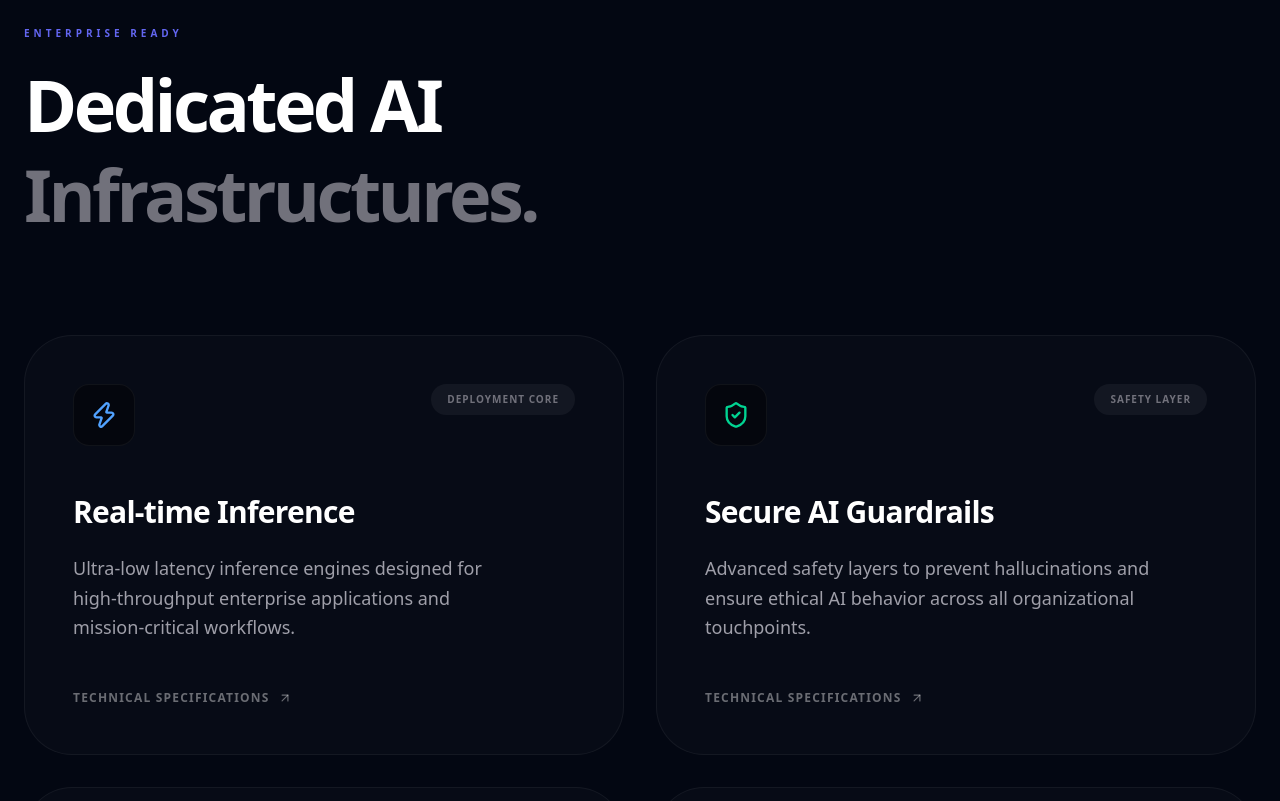
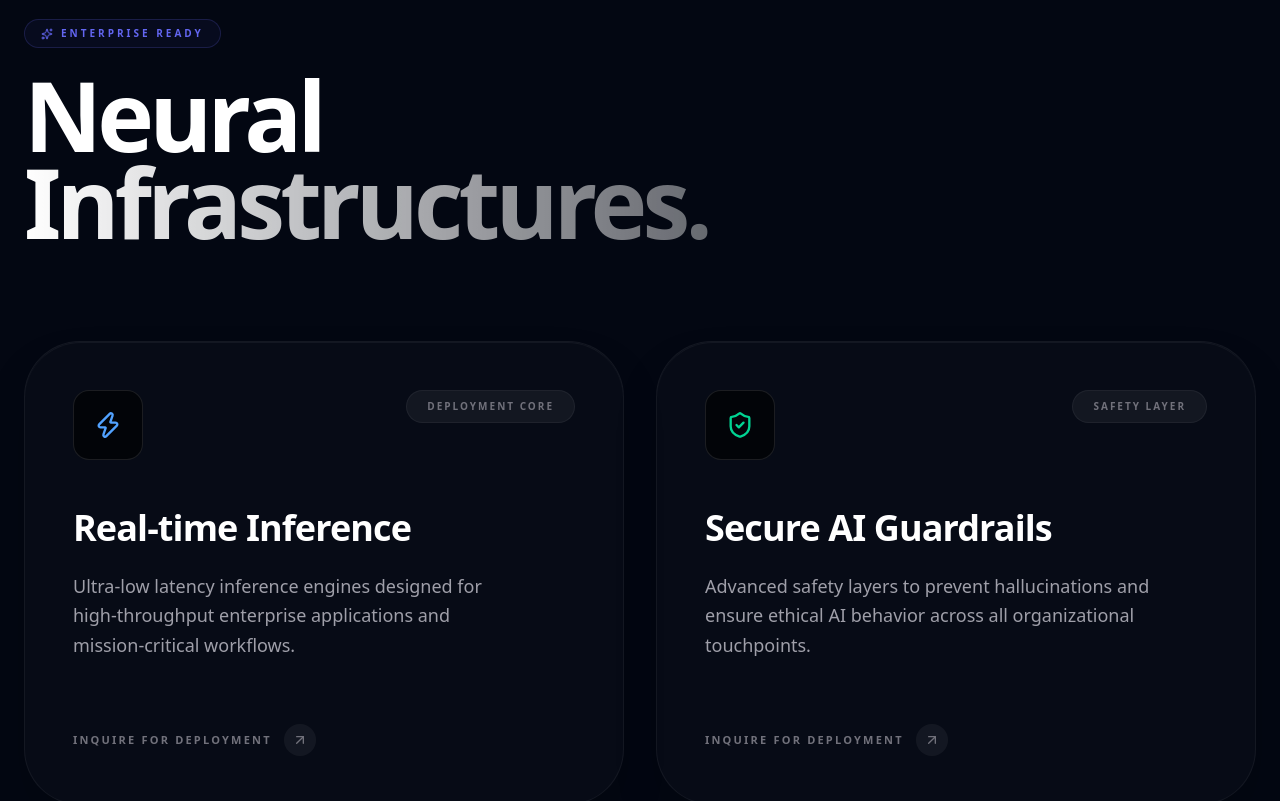
Before and after one commit to ankitaimlengineer/azentic-ai-website, a Next.js app: page / in a window 1280 px wide. Shown: the part 4420-5221 px from the top of the page. Built offline with nearby package versions, Linux system fonts and the light colour scheme.

Commit message:
Updated some features

```diff
--- a/app/layout.tsx
+++ b/app/layout.tsx
@@ -18,8 +18,13 @@ const geistMono = Geist_Mono({
 export const metadata: Metadata = {
   title: "Azentic AI | Architecting Autonomous Intelligence",
   description: "Global leaders in neural architectures and enterprise AI solutions.",
-  icons: {
-    icon: "/icon1.png", // આ લાઈન ખાસ ચેક કરી લેજો
+   icons: {
+    icon: [
+      { url: "/icon1.png", sizes: "32x32", type: "image/png" },
+      { url: "/icon1.png", sizes: "144x144", type: "image/png" }, // આ ગૂગલ માટે છે
+      { url: "/icon1.png", sizes: "512x512", type: "image/png" },
+    ],
+    apple: "/icon1.png", // એપલના ફોન માટે
   },
 };
 
--- a/components/home/AISolutions.tsx
+++ b/components/home/AISolutions.tsx
@@ -1,7 +1,7 @@
 "use client";
 import React from "react";
 import { motion } from "framer-motion";
-import { Zap, ShieldCheck, Cpu, Code2, ArrowUpRight } from "lucide-react";
+import { Zap, ShieldCheck, Cpu, Code2, ArrowUpRight, Sparkles } from "lucide-react";
 
 const solutions = [
   {
@@ -9,49 +9,54 @@ const solutions = [
     title: "Real-time Inference",
     description: "Ultra-low latency inference engines designed for high-throughput enterprise applications and mission-critical workflows.",
     tag: "Deployment Core",
-    glow: "group-hover:bg-blue-500/10"
+    glow: "group-hover:bg-blue-500/20"
   },
   {
     icon: <ShieldCheck className="text-emerald-400" size={28} />,
     title: "Secure AI Guardrails",
     description: "Advanced safety layers to prevent hallucinations and ensure ethical AI behavior across all organizational touchpoints.",
     tag: "Safety Layer",
-    glow: "group-hover:bg-emerald-500/10"
+    glow: "group-hover:bg-emerald-500/20"
   },
   {
     icon: <Cpu className="text-purple-400" size={28} />,
     title: "Edge Optimization",
     description: "Deploy heavy models on edge devices with our proprietary quantization and neural pruning techniques.",
     tag: "Hardware Sync",
-    glow: "group-hover:bg-purple-500/10"
+    glow: "group-hover:bg-purple-500/20"
   },
   {
     icon: <Code2 className="text-amber-400" size={28} />,
     title: "Custom LLM Fine-tuning",
     description: "Tailor our base models to your specific industry data, private terminology, and specialized business logic.",
     tag: "Model Forge",
-    glow: "group-hover:bg-amber-500/10"
+    glow: "group-hover:bg-amber-500/20"
   }
 ];
 
 export default function AISolutions() {
   return (
-    <section className="py-32 bg-[#030712] border-t border-white/5 relative overflow-hidden">
+    <section id="services" className="py-32 bg-[#030712] border-t border-white/5 relative overflow-hidden scroll-mt-24">
       {/* Background Decorative Elements */}
-      <div className="absolute top-0 right-0 w-[500px] h-[500px] bg-primary/5 blur-[120px] -z-10" />
+      <div className="absolute top-0 right-0 w-[600px] h-[600px] bg-[#6366F1]/5 blur-[140px] -z-10" />
+      <div className="absolute bottom-0 left-0 w-[400px] h-[400px] bg-blue-500/5 blur-[120px] -z-10" />
 
       <div className="container mx-auto max-w-7xl px-6">
-        {/* Header */}
-        <div className="mb-24">
+        {/* Header Section */}
+        <div className="mb-24 text-center md:text-left">
           <motion.div
-            initial={{ opacity: 0, x: -20 }}
-            whileInView={{ opacity: 1, x: 0 }}
+            initial={{ opacity: 0, y: 20 }}
+            whileInView={{ opacity: 1, y: 0 }}
             viewport={{ once: true }}
+            transition={{ duration: 0.8 }}
           >
-            <span className="text-primary font-bold text-[10px] tracking-[0.4em] uppercase">Enterprise Ready</span>
-            <h2 className="text-5xl md:text-7xl font-bold tracking-tighter text-white mt-4 leading-tight">
-              Dedicated AI <br />
-              <span className="text-zinc-500">Infrastructures.</span>
+            <div className="inline-flex items-center gap-2 px-4 py-1.5 rounded-full border border-primary/20 bg-primary/5 mb-6">
+              <Sparkles size={12} className="text-primary" />
+              <span className="text-primary font-bold text-[10px] tracking-[0.3em] uppercase">Enterprise Ready</span>
+            </div>
+            <h2 className="text-6xl md:text-8xl font-black tracking-tighter text-white leading-[0.9]">
+              Neural <br />
+              <span className="bg-clip-text text-transparent bg-gradient-to-r from-white to-white/40">Infrastructures.</span>
             </h2>
           </motion.div>
         </div>
@@ -59,42 +64,49 @@ export default function AISolutions() {
         {/* Solutions Grid */}
         <div className="grid grid-cols-1 md:grid-cols-2 gap-8">
           {solutions.map((item, index) => (
+            <a href="#contact" key={index} className="block group">
               <motion.div
-              key={index}
                 initial={{ opacity: 0, y: 30 }}
                 whileInView={{ opacity: 1, y: 0 }}
                 viewport={{ once: true }}
-              transition={{ delay: index * 0.1 }}
-              whileHover={{ y: -5 }}
-              className="group relative p-12 rounded-[48px] bg-white/[0.02] border border-white/5 hover:border-white/10 transition-all duration-500 overflow-hidden"
+                transition={{ delay: index * 0.1, duration: 0.6 }}
+                whileHover={{ y: -10 }}
+                className="relative p-12 rounded-[56px] bg-white/[0.02] border border-white/5 group-hover:border-primary/40 group-hover:bg-white/[0.04] transition-all duration-500 overflow-hidden h-full cursor-pointer shadow-2xl"
               >
-              {/* Spotlight Effect */}
-              <div className={`absolute inset-0 opacity-0 group-hover:opacity-100 blur-3xl transition-opacity duration-700 -z-10 ${item.glow}`} />
+                {/* Spotlight/Glow Effect on Hover */}
+                <div className={`absolute -inset-24 opacity-0 group-hover:opacity-100 blur-[100px] transition-opacity duration-1000 -z-10 ${item.glow}`} />
 
                 <div className="relative z-10 flex flex-col h-full">
                   <div className="flex justify-between items-start mb-12">
-                  <div className="p-4 rounded-2xl bg-black/40 border border-white/5 group-hover:scale-110 group-hover:border-white/20 transition-all duration-500">
+                    <div className="p-5 rounded-2xl bg-black/60 border border-white/10 group-hover:scale-110 group-hover:border-primary/50 group-hover:text-white transition-all duration-500 shadow-inner">
                       {item.icon}
                     </div>
-                  <span className="text-[10px] font-bold text-zinc-500 uppercase tracking-widest bg-white/5 px-4 py-2 rounded-full">
+                    <span className="text-[10px] font-bold text-zinc-500 uppercase tracking-[0.2em] bg-white/5 px-5 py-2 rounded-full border border-white/5 group-hover:text-zinc-300 group-hover:border-white/10 transition-colors">
                       {item.tag}
                     </span>
                   </div>
 
                   <div className="flex-grow">
-                  <h4 className="text-3xl font-bold text-white mb-6 tracking-tight group-hover:text-primary transition-colors">
+                    <h4 className="text-4xl font-bold text-white mb-6 tracking-tight group-hover:text-primary transition-colors duration-300">
                       {item.title}
                     </h4>
-                  <p className="text-zinc-400 text-lg leading-relaxed font-light max-w-md">
+                    <p className="text-zinc-400 text-lg leading-relaxed font-light max-w-md group-hover:text-zinc-300 transition-colors">
                       {item.description}
                     </p>
                   </div>
 
-                <div className="mt-12 flex items-center gap-2 text-white/40 group-hover:text-white transition-colors text-xs font-bold uppercase tracking-widest cursor-pointer">
-                  Technical Specifications <ArrowUpRight size={14} />
+                  <div className="mt-16 flex items-center gap-3 text-zinc-500 group-hover:text-white transition-all duration-300">
+                    <span className="text-[11px] font-black uppercase tracking-[0.2em]">Inquire for deployment</span>
+                    <div className="p-2 rounded-full bg-white/5 group-hover:bg-primary group-hover:text-black transition-all">
+                      <ArrowUpRight size={16} />
                     </div>
                   </div>
+                </div>
+
+                {/* Subtle Inner Border Shine */}
+                <div className="absolute inset-0 border-t border-white/5 pointer-events-none rounded-[56px]" />
               </motion.div>
+            </a>
           ))}
         </div>
       </div>
--- a/components/home/Pricing.tsx
+++ b/components/home/Pricing.tsx
@@ -1,44 +1,120 @@
 "use client";
+import React from "react";
 import { Check, Sparkles } from "lucide-react";
 import { motion } from "framer-motion";
 
 const plans = [
-  { name: "Starter", price: "$0", desc: "For individual developers", features: ["1,000 API Credits", "Community Support", "Basic Neural Models"] },
-  { name: "Professional", price: "$149", desc: "For scaling startups", features: ["Unlimited Credits", "Priority Support", "Custom Fine-tuning", "Advanced Analytics"], highlight: true },
-  { name: "Enterprise", price: "Custom", desc: "For global corporations", features: ["Dedicated GPU Cluster", "24/7 Concierge", "On-premise Deployment", "Custom Ethics Layer"] },
+  {
+    name: "Starter",
+    price: "$0",
+    desc: "For individual developers & neural research.",
+    features: ["1,000 API Credits", "Community Support", "Basic Neural Models", "Public Access"],
+    buttonText: "Get Started",
+    highlight: false
+  },
+  {
+    name: "Professional",
+    price: "$149",
+    desc: "For scaling startups & specialized AI teams.",
+    features: ["Unlimited Credits", "Priority Support", "Custom Fine-tuning", "Advanced Analytics", "Private Dedicated Nodes"],
+    highlight: true,
+    buttonText: "Get Started"
+  },
+  {
+    name: "Enterprise",
+    price: "Custom",
+    desc: "For global corporations & research labs.",
+    features: ["Dedicated GPU Cluster", "24/7 Concierge", "On-premise Deployment", "Custom Ethics Layer", "SLA Guarantee"],
+    buttonText: "Contact Sales",
+    highlight: false
+  },
 ];
 
 export default function Pricing() {
   return (
-    <section id="pricing" className="py-32 bg-[#030712]">
-      <div className="max-w-7xl mx-auto px-6 text-center mb-20">
-        <span className="text-[#6366F1] font-bold text-[10px] tracking-[0.4em] uppercase">Pricing Plans</span>
-        <h2 className="text-5xl md:text-7xl font-black text-white mt-4 tracking-tighter">Scale with <span className="text-zinc-500">Confidence.</span></h2>
+    <section id="pricing" className="py-32 bg-[#030712] relative overflow-hidden scroll-mt-24">
+      {/* Background Cinematic Glow */}
+      <div className="absolute top-1/2 left-1/2 -translate-x-1/2 -translate-y-1/2 w-[800px] h-[600px] bg-[#6366F1]/5 blur-[150px] -z-10" />
+
+      <div className="max-w-7xl mx-auto px-6 text-center mb-24">
+        <motion.div
+          initial={{ opacity: 0, y: 20 }}
+          whileInView={{ opacity: 1, y: 0 }}
+          viewport={{ once: true }}
+          transition={{ duration: 0.8 }}
+        >
+          <div className="inline-flex items-center gap-2 px-4 py-1.5 rounded-full border border-[#6366F1]/20 bg-[#6366F1]/5 mb-6">
+            <Sparkles size={12} className="text-[#6366F1]" />
+            <span className="text-[#6366F1] font-bold text-[10px] tracking-[0.3em] uppercase">Pricing Architecture</span>
+          </div>
+          <h2 className="text-6xl md:text-9xl font-black text-white mt-4 tracking-tighter leading-[0.9]">
+            Scale with <br />
+            <span className="bg-clip-text text-transparent bg-gradient-to-r from-white to-white/40">Confidence.</span>
+          </h2>
+        </motion.div>
       </div>
+
       <div className="grid grid-cols-1 md:grid-cols-3 gap-8 max-w-7xl mx-auto px-6">
         {plans.map((plan, i) => (
           <motion.div
             key={i}
-            whileHover={{ y: -10 }}
-            className={`p-10 rounded-[40px] border ${plan.highlight ? "border-[#6366F1] bg-[#6366F1]/5" : "border-white/5 bg-white/[0.02]"} relative overflow-hidden group`}
+            initial={{ opacity: 0, y: 30 }}
+            whileInView={{ opacity: 1, y: 0 }}
+            viewport={{ once: true }}
+            transition={{ delay: i * 0.1, duration: 0.6 }}
+            whileHover={{ y: -12 }}
+            className={`p-12 rounded-[56px] border ${
+              plan.highlight
+              ? "border-[#6366F1] bg-[#6366F1]/5 shadow-[0_0_60px_rgba(99,102,241,0.15)]"
+              : "border-white/5 bg-white/[0.02]"
+            } relative overflow-hidden group transition-all duration-500 flex flex-col h-full backdrop-blur-sm`}
           >
-            {plan.highlight && <div className="absolute top-6 right-6 bg-[#6366F1] text-white text-[10px] font-bold px-3 py-1 rounded-full flex items-center gap-1"><Sparkles size={10}/> MOST POPULAR</div>}
-            <h4 className="text-xl font-bold text-white mb-2">{plan.name}</h4>
-            <div className="flex items-baseline gap-1 mb-6">
-              <span className="text-4xl font-black text-white">{plan.price}</span>
-              {plan.price !== "Custom" && <span className="text-zinc-500 text-sm">/month</span>}
+            {/* Most Popular Badge */}
+            {plan.highlight && (
+              <div className="absolute top-8 right-8 bg-[#6366F1] text-white text-[10px] font-black px-4 py-1.5 rounded-full flex items-center gap-1 shadow-2xl">
+                <Sparkles size={10} /> MOST POPULAR
+              </div>
+            )}
+
+            <div className="mb-10">
+              <h4 className="text-xl font-bold text-white mb-3 tracking-tight">{plan.name}</h4>
+              <div className="flex items-baseline gap-1 mb-4">
+                <span className="text-5xl font-black text-white tracking-tighter">{plan.price}</span>
+                {plan.price !== "Custom" && <span className="text-zinc-500 text-sm font-medium">/month</span>}
+              </div>
+              <p className="text-zinc-500 text-sm font-light leading-relaxed min-h-[40px]">{plan.desc}</p>
             </div>
-            <p className="text-zinc-400 text-sm mb-8">{plan.desc}</p>
-            <ul className="space-y-4 mb-10 text-left">
-              {plan.features.map((f, j) => (
-                <li key={j} className="flex items-center gap-3 text-zinc-300 text-sm">
-                  <Check size={16} className="text-[#6366F1]" /> {f}
-                </li>
-              ))}
-            </ul>
-            <button className={`w-full py-4 rounded-2xl font-bold transition-all ${plan.highlight ? "bg-[#6366F1] text-white" : "bg-white/5 text-white hover:bg-white/10"}`}>
-              {plan.price === "Custom" ? "Contact Sales" : "Get Started"}
-            </button>
+
+            <div className="flex-grow">
+              <ul className="space-y-5 mb-12 text-left border-t border-white/5 pt-10">
+                {plan.features.map((f, j) => (
+                  <li key={j} className="flex items-start gap-3 text-zinc-300 text-sm font-medium">
+                    <div className="mt-1 p-0.5 bg-[#6366F1]/20 rounded-full flex-shrink-0">
+                      <Check size={12} className="text-[#6366F1]" />
+                    </div>
+                    {f}
+                  </li>
+                ))}
+              </ul>
+            </div>
+
+            {/* બટન જે સીધું Contact Section પર લઈ જશે */}
+            <a href="#contact" className="block w-full">
+              <button className={`w-full py-5 rounded-[24px] font-black text-sm transition-all duration-500 active:scale-95 overflow-hidden relative group/btn ${
+                plan.highlight
+                ? "bg-white text-black shadow-[0_0_30px_rgba(255,255,255,0.2)]"
+                : "bg-white/5 text-white border border-white/10 hover:bg-white/10"
+              }`}>
+                {/* Shimmer effect for highlighted button */}
+                {plan.highlight && (
+                  <div className="absolute inset-0 w-full h-full bg-gradient-to-r from-transparent via-black/5 to-transparent -translate-x-full group-hover/btn:animate-[shimmer_1.5s_infinite]" />
+                )}
+                <span className="relative z-10">{plan.buttonText}</span>
+              </button>
+            </a>
+
+            {/* Subtle Gradient Glow inside cards on hover */}
+            <div className="absolute -bottom-20 -right-20 w-48 h-48 bg-[#6366F1]/10 blur-3xl opacity-0 group-hover:opacity-100 transition-opacity duration-700 -z-10" />
           </motion.div>
         ))}
       </div>
--- a/components/ui/PreLoader.tsx
+++ b/components/ui/PreLoader.tsx
@@ -29,8 +29,7 @@ export default function PreLoader() {
               transition={{ duration: 0.8, ease: "easeOut" }}
               className="relative mb-8" // લખાણ અને લોગો વચ્ચે જગ્યા
             >
-              {/* લોગોની પાછળ હળવો ગ્લો ઇફેક્ટ */}
-              <div className="absolute inset-0 bg-[#6366F1]/20 blur-2xl rounded-full" />
+
 
               <Image
                 src="/Azentic-Final-Brand1.png" // ખાતરી કરજો કે પબ્લિક ફોલ્ડરમાં આ જ નામ છે
```
Lines whose indentation alone changed are shown as unchanged.
